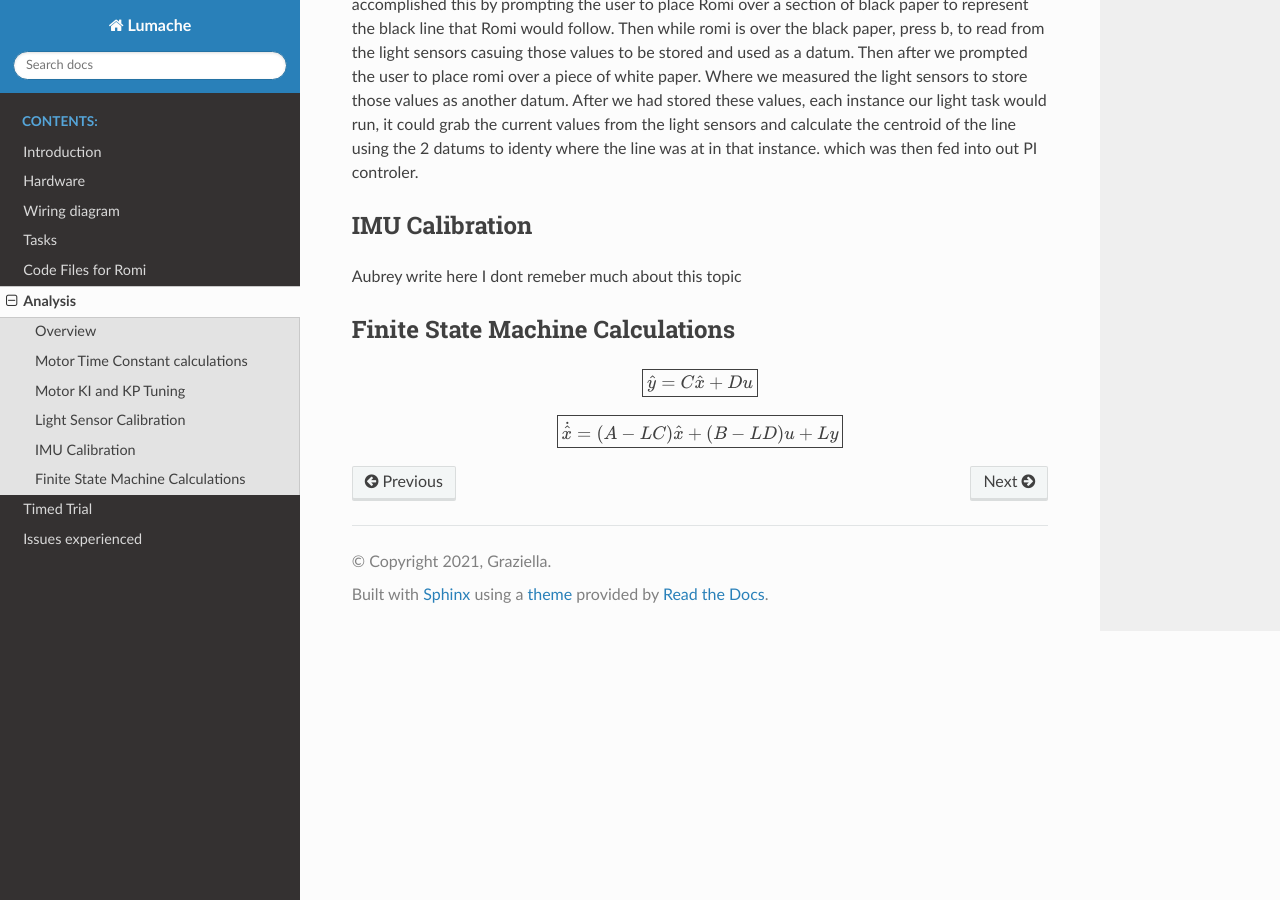
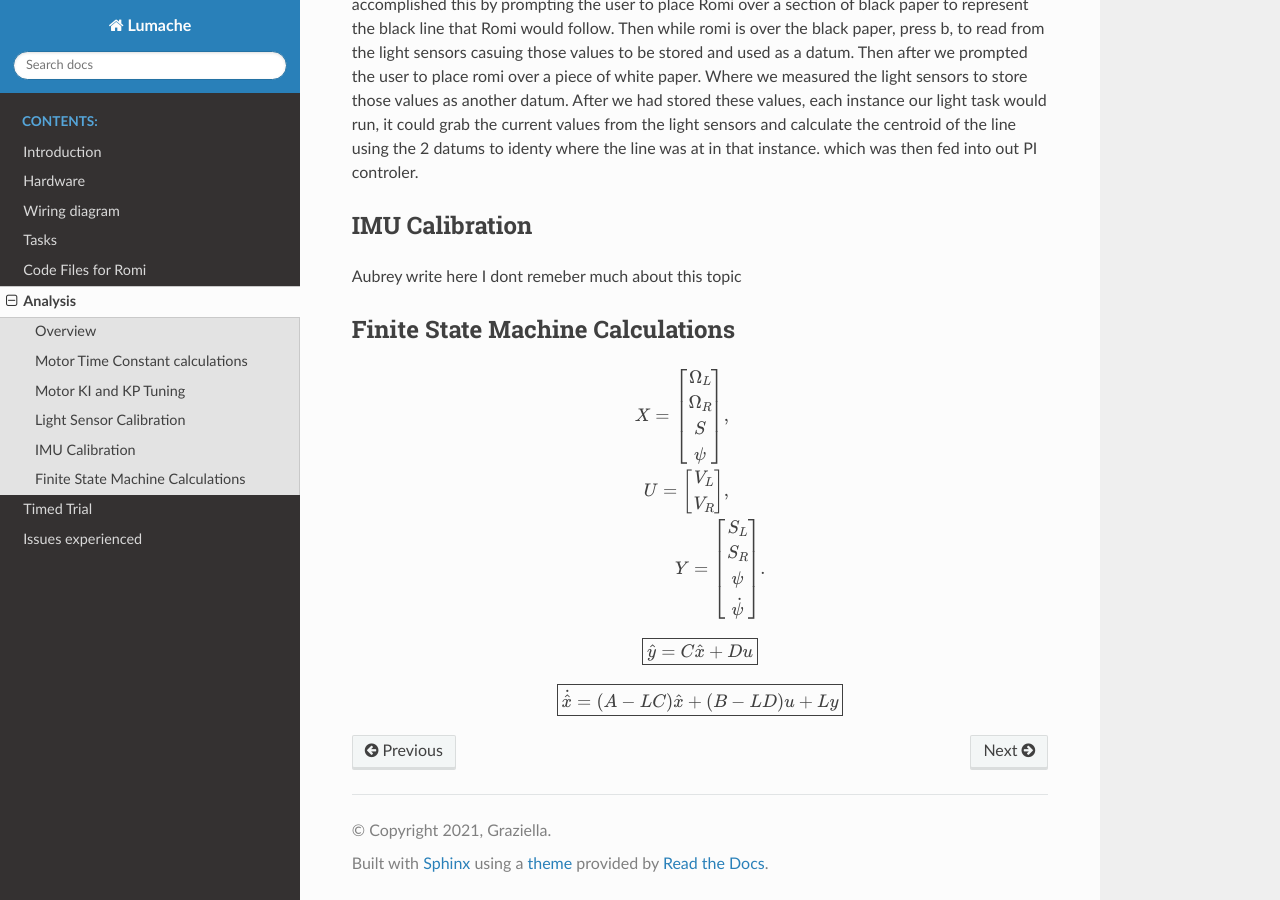
Before and after one commit to jirehevelasquez/mech-romi-files-, a Sphinx documentation site: the page built from docs/source/Analysis.rst, in a window 1280 px wide and 900 px high, scrolled down 871 px. Built offline with Sphinx 7.4.7 and the Read the Docs theme 3.1.0, drawn with Linux system fonts in a browser that asks for light colours.

Commit message:
Update Analysis.rst

```diff
--- a/docs/source/Analysis.rst
+++ b/docs/source/Analysis.rst
@@ -25,7 +25,36 @@ Finite State Machine Calculations
 ----------------------------------
 
 .. math::
+
+   X =
+   \begin{bmatrix}
+      \Omega_L \\
+      \Omega_R \\
+      S \\
+      \psi
+   \end{bmatrix},
+   \qquad
+
+   U =
+   \begin{bmatrix}
+      V_L \\
+      V_R
+   \end{bmatrix},
+   \qquad
+
+   Y =
+   \begin{bmatrix}
+      S_L \\
+      S_R \\
+      \psi \\
+      \dot{\psi}
+   \end{bmatrix}.
+
+
+
+.. math::
    \boxed{\hat{y} = C \hat{x} + D u}
+
 
 .. math::
 
```
